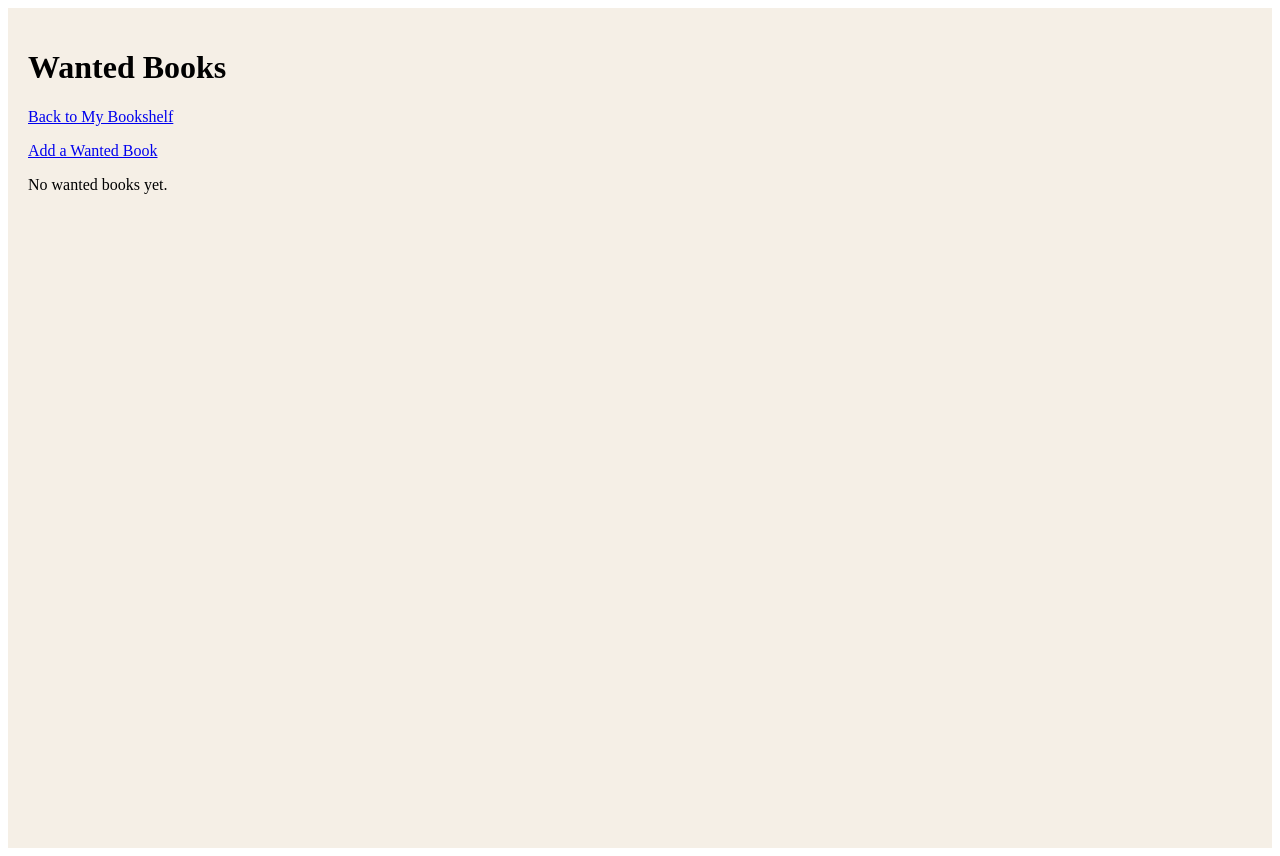
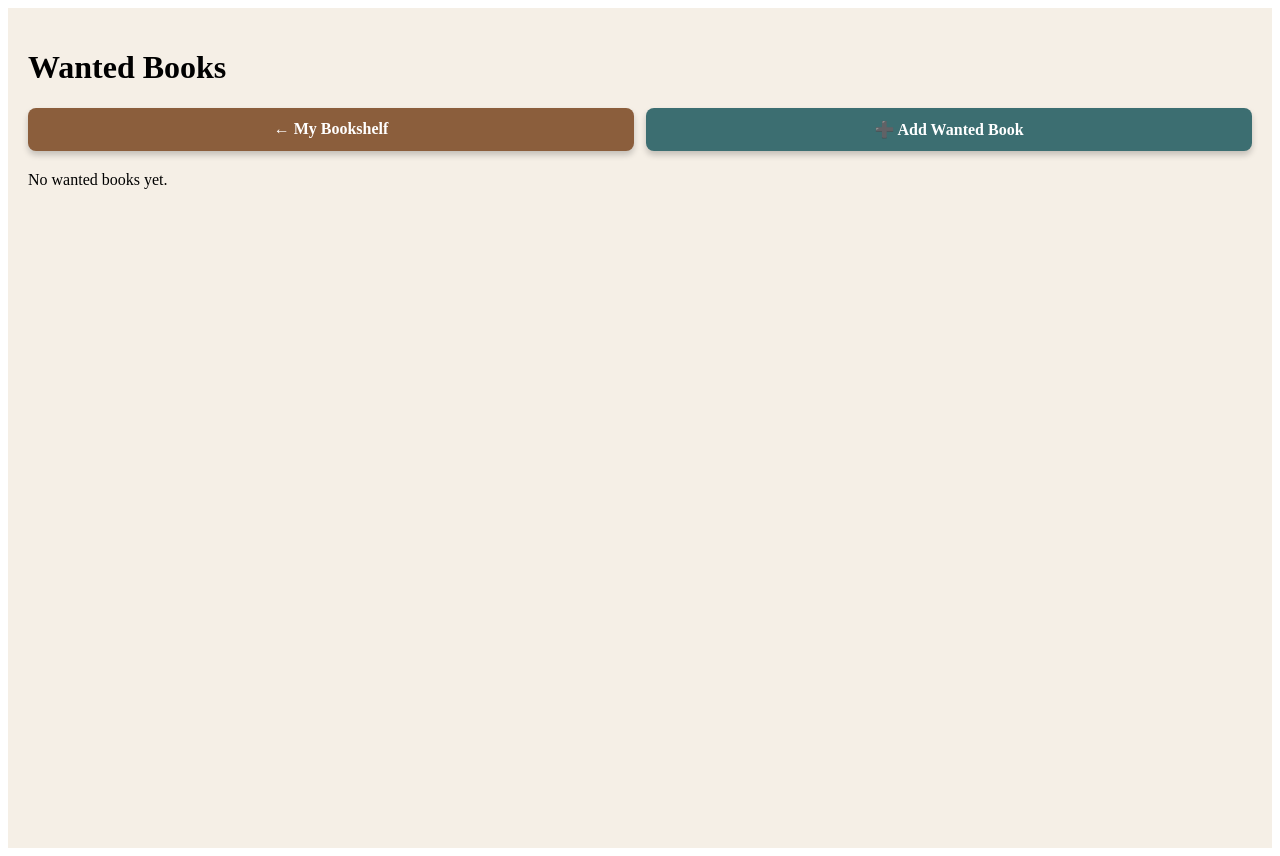
Before and after one commit to nickgirling256-hue/The-Book-case, a Next.js app: page /wanted in a window 1280 px wide. Built offline with nearby package versions, Linux system fonts and the light colour scheme.

Commit message:
Refactor layout and styles for wanted books page

```diff
--- a/app/wanted/page.js
+++ b/app/wanted/page.js
@@ -47,13 +47,48 @@ export default function WantedPage() {
     >
       <h1>Wanted Books</h1>
 
-      <p>
-        <a href="/">Back to My Bookshelf</a>
-      </p>
+      <div
+        style={{
+          display: "grid",
+          gridTemplateColumns: "1fr 1fr",
+          gap: 12,
+          marginBottom: 20
+        }}
+      >
+        <a
+          href="/"
+          style={{
+            display: "block",
+            textAlign: "center",
+            padding: "12px 10px",
+            background: "#8b5e3c",
+            color: "white",
+            textDecoration: "none",
+            borderRadius: 8,
+            fontWeight: "bold",
+            boxShadow: "0 4px 6px rgba(0,0,0,0.2)"
+          }}
+        >
+          ← My Bookshelf
+        </a>
 
-      <p>
-        <a href="/wanted/add">Add a Wanted Book</a>
-      </p>
+        <a
+          href="/wanted/add"
+          style={{
+            display: "block",
+            textAlign: "center",
+            padding: "12px 10px",
+            background: "#3c6e71",
+            color: "white",
+            textDecoration: "none",
+            borderRadius: 8,
+            fontWeight: "bold",
+            boxShadow: "0 4px 6px rgba(0,0,0,0.2)"
+          }}
+        >
+          ➕ Add Wanted Book
+        </a>
+      </div>
 
       {wantedBooks.length === 0 ? (
         <p>No wanted books yet.</p>
@@ -125,7 +160,8 @@ export default function WantedPage() {
                   background: "#a94442",
                   color: "white",
                   border: "none",
-                  borderRadius: 6
+                  borderRadius: 6,
+                  boxShadow: "0 4px 6px rgba(0,0,0,0.2)"
                 }}
               >
                 Delete
```
